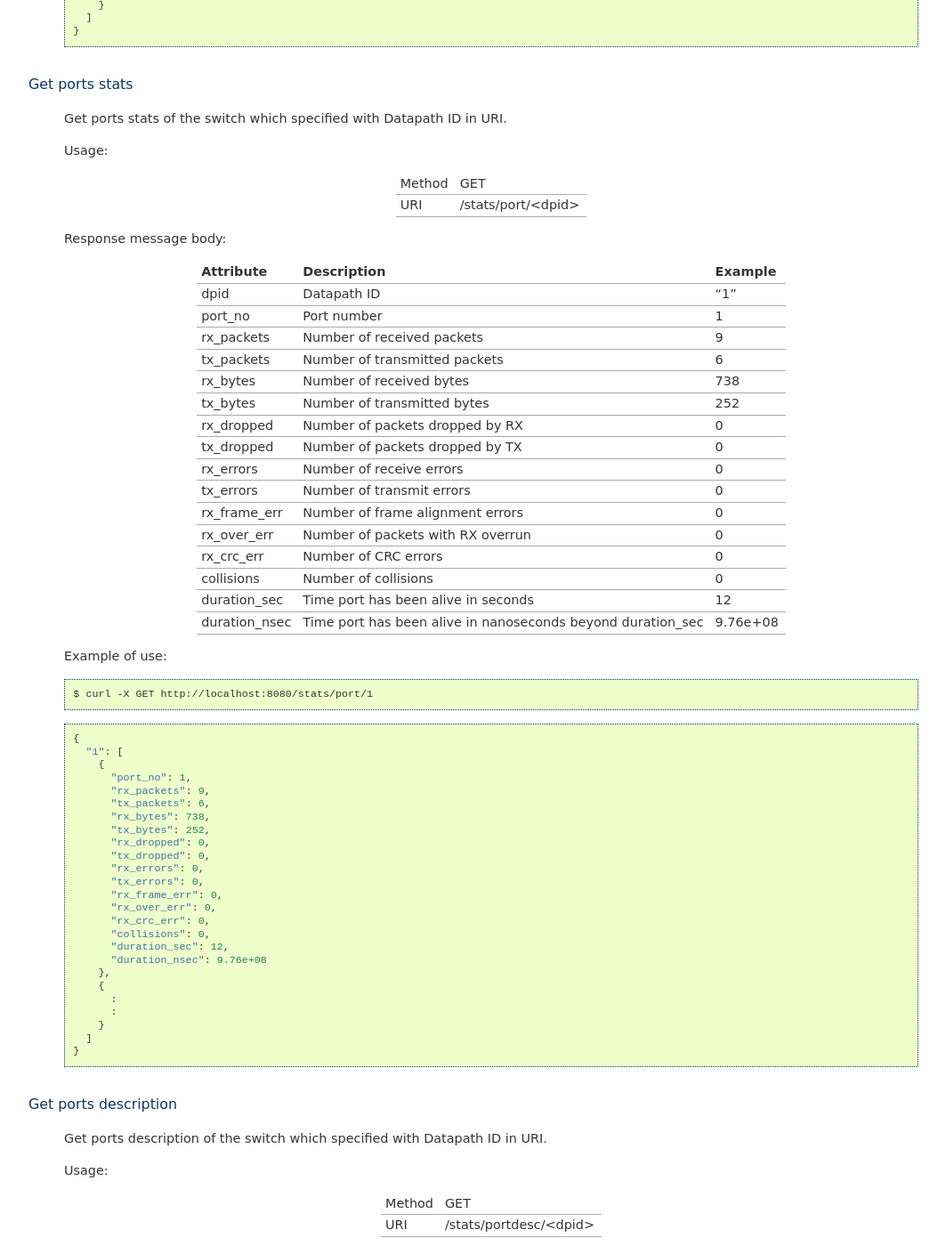
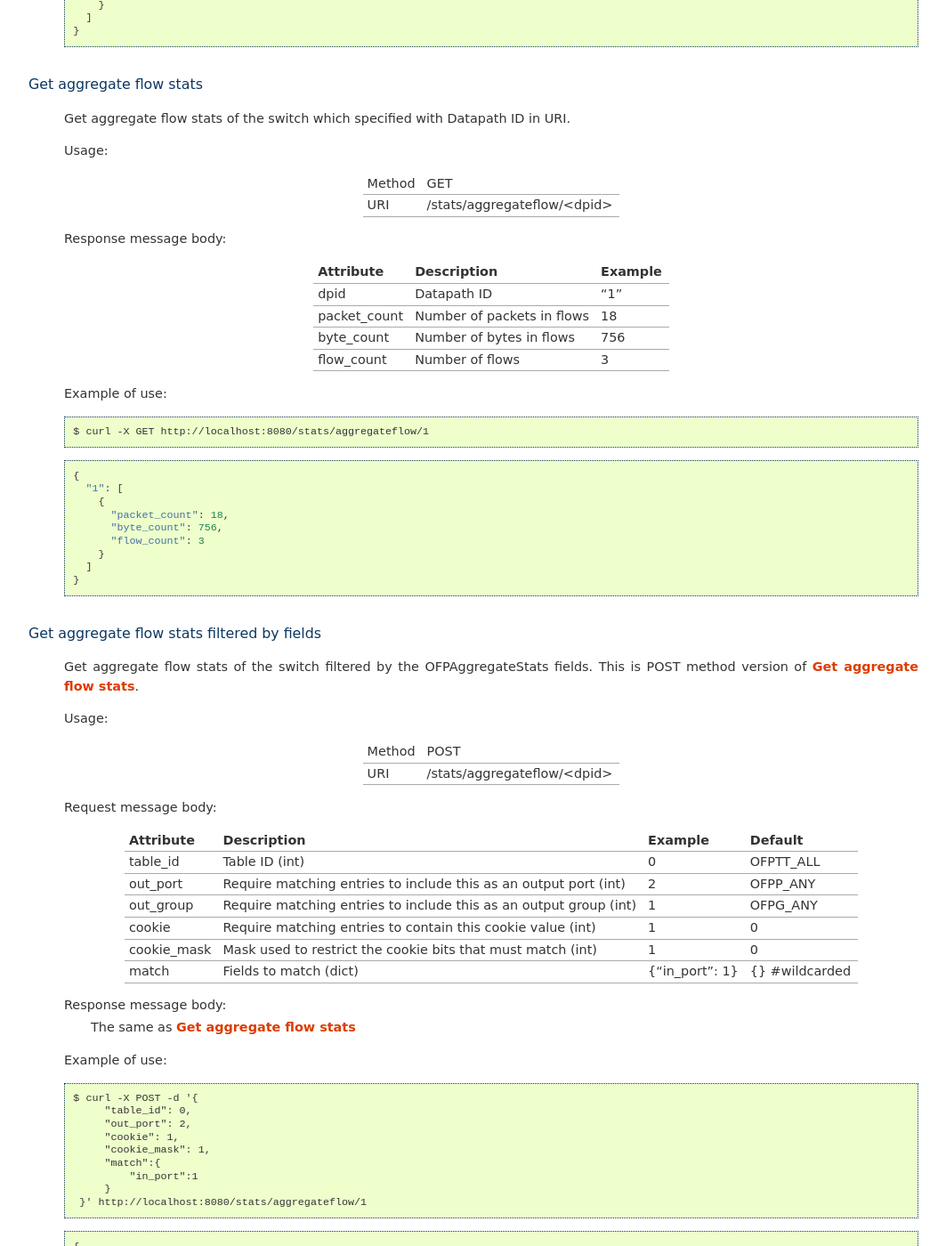
Before and after one commit to faucetsdn/ryu, a Sphinx documentation site: the page built from doc/source/app/ofctl_rest.rst, in a window 1280 px wide and 1400 px high, scrolled down 3594 px. Shown: the whole window at 89% size, without its empty margins (88-1151 px from the left). Built offline with Sphinx 7.4.7, drawn with Linux system fonts in a browser that asks for light colours; some of the changed text lies outside the part shown.

Commit message:
doc/app/ofctl_rest: Add description for OFPAggregateStats message
Signed-off-by: IWASE Yusuke <iwase.yusuke0@gmail.com>
Signed-off-by: FUJITA Tomonori <fujita.tomonori@lab.ntt.co.jp>

```diff
--- a/doc/source/app/ofctl_rest.rst
+++ b/doc/source/app/ofctl_rest.rst
@@ -220,6 +220,102 @@ Get flows stats filtered by fields
               "actions": [
                 "OUTPUT:2"
               ]
+            }
+          ]
+        }
+
+
+.. _get-aggregate-flow-stats:
+
+Get aggregate flow stats
+------------------------
+
+    Get aggregate flow stats of the switch which specified with Datapath ID in URI.
+
+    Usage:
+
+        ======= ============================
+        Method  GET
+        URI     /stats/aggregateflow/<dpid>
+        ======= ============================
+
+    Response message body:
+
+        ============= =========================== ========
+        Attribute     Description                 Example
+        ============= =========================== ========
+        dpid          Datapath ID                 "1"
+        packet_count  Number of packets in flows  18
+        byte_count    Number of bytes in flows    756
+        flow_count    Number of flows             3
+        ============= =========================== ========
+
+    Example of use::
+
+        $ curl -X GET http://localhost:8080/stats/aggregateflow/1
+
+    ::
+
+        {
+          "1": [
+            {
+              "packet_count": 18,
+              "byte_count": 756,
+              "flow_count": 3
+            }
+          ]
+        }
+
+
+Get aggregate flow stats filtered by fields
+-------------------------------------------
+
+    Get aggregate flow stats of the switch filtered by the OFPAggregateStats fields.
+    This is POST method version of :ref:`get-aggregate-flow-stats`.
+
+    Usage:
+
+        ======= ============================
+        Method  POST
+        URI     /stats/aggregateflow/<dpid>
+        ======= ============================
+
+    Request message body:
+
+        ============ ================================================================== =============== ===============
+        Attribute    Description                                                        Example         Default
+        ============ ================================================================== =============== ===============
+        table_id     Table ID (int)                                                     0               OFPTT_ALL
+        out_port     Require matching entries to include this as an output port (int)   2               OFPP_ANY
+        out_group    Require matching entries to include this as an output group (int)  1               OFPG_ANY
+        cookie       Require matching entries to contain this cookie value (int)        1               0
+        cookie_mask  Mask used to restrict the cookie bits that must match (int)        1               0
+        match        Fields to match (dict)                                             {"in_port": 1}  {} #wildcarded
+        ============ ================================================================== =============== ===============
+
+    Response message body:
+        The same as :ref:`get-aggregate-flow-stats`
+
+    Example of use::
+
+        $ curl -X POST -d '{
+             "table_id": 0,
+             "out_port": 2,
+             "cookie": 1,
+             "cookie_mask": 1,
+             "match":{
+                 "in_port":1
+             }
+         }' http://localhost:8080/stats/aggregateflow/1
+
+    ::
+
+        {
+          "1": [
+            {
+              "packet_count": 18,
+              "byte_count": 756,
+              "flow_count": 3
             }
           ]
         }
```
